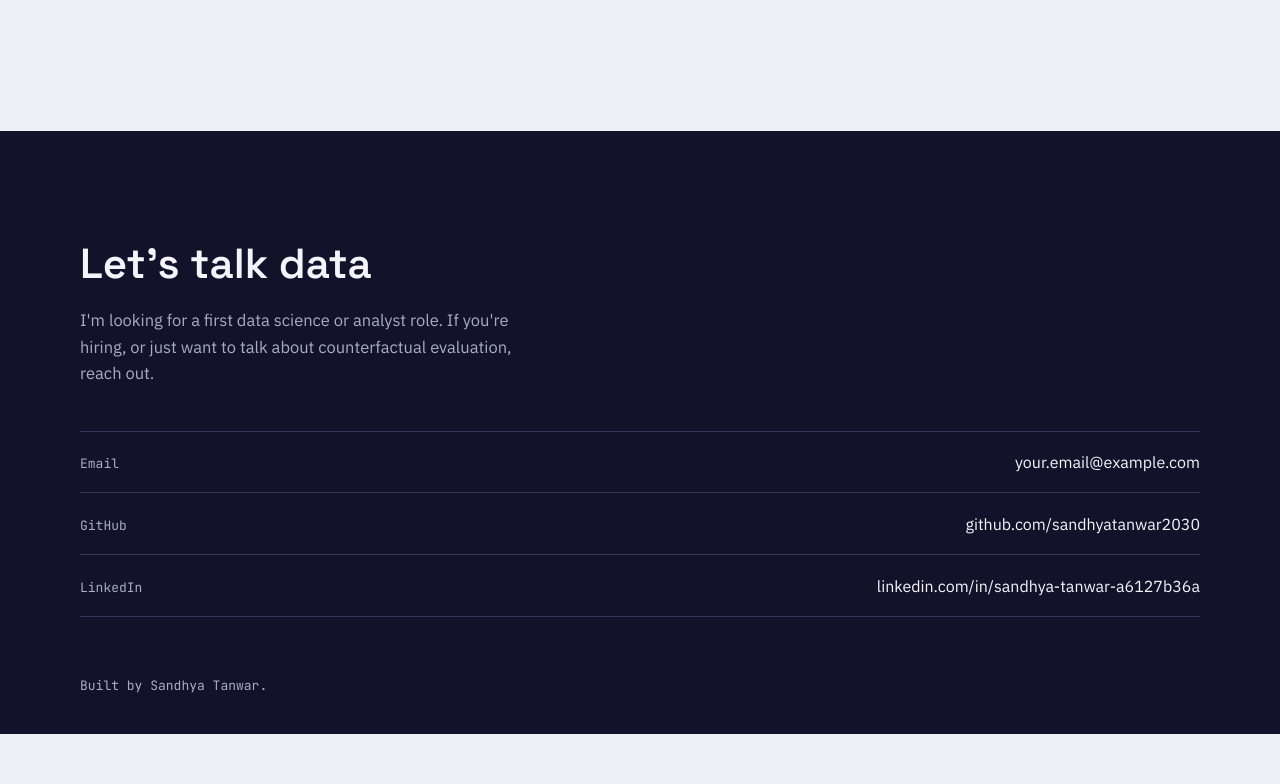
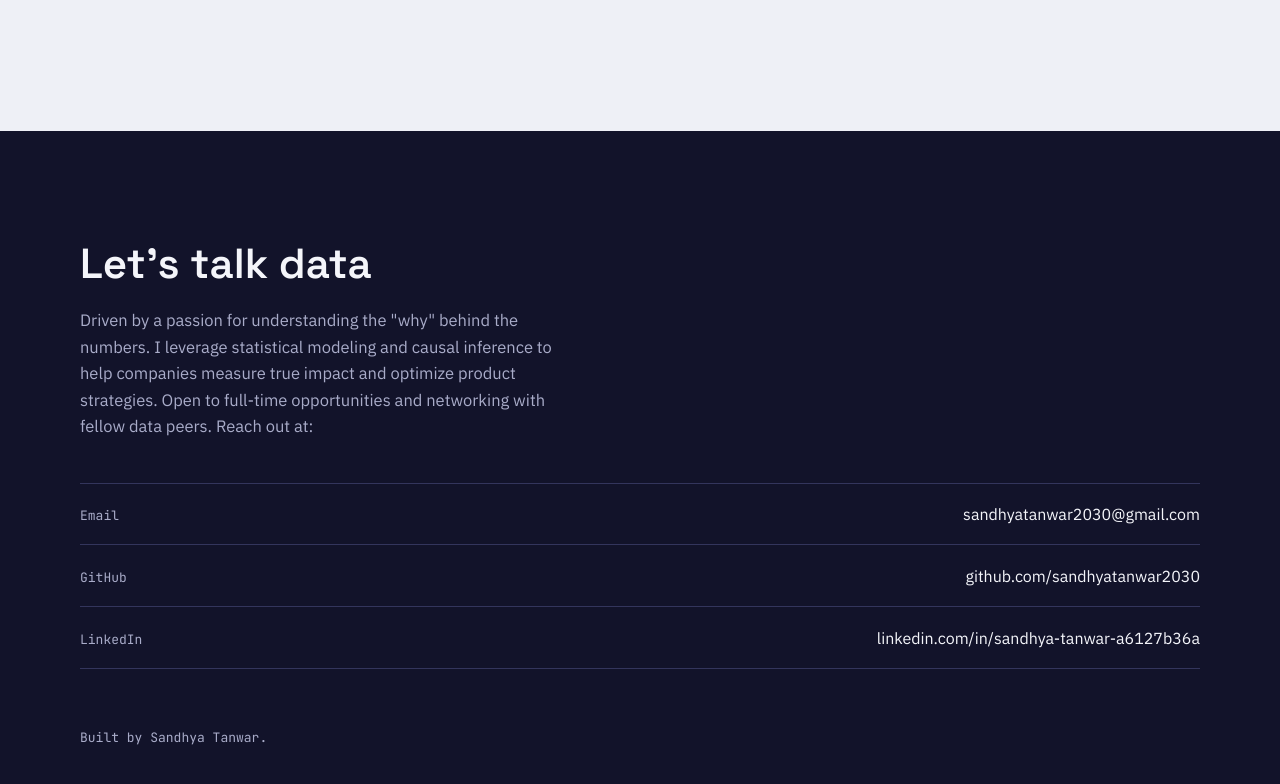
Before and after one commit to sandhyatanwar2030/Portfolio-site-, a React (Vite) app: page / in a window 1280 px wide. Shown: the part 3608-4392 px from the top of the page. Before the commit the page ends 4342 px from the top, so only its background shows below. Built offline with nearby package versions, Linux system fonts and the light colour scheme.

Commit message:
Contact.jsx

```diff
--- a/src/components/Contact.jsx
+++ b/src/components/Contact.jsx
@@ -1,7 +1,7 @@
 import './Contact.css'
 
 const links = [
-  { label: 'Email', value: 'your.email@example.com', href: 'mailto:your.email@example.com' },
+  { label: 'Email', value: 'sandhyatanwar2030@gmail.com', href: 'mailto:sandhyatanwar2030@gmail.com' },
   { label: 'GitHub', value: 'github.com/sandhyatanwar2030', href: 'https://github.com/sandhyatanwar2030' },
   {
     label: 'LinkedIn',
@@ -16,8 +16,8 @@ export default function Contact() {
       <div className="contact__inner">
         <h2 className="contact__heading">Let's talk data</h2>
         <p className="contact__body">
-          I'm looking for a first data science or analyst role. If you're hiring, or just
-          want to talk about counterfactual evaluation, reach out.
+          Driven by a passion for understanding the "why" behind the numbers. I leverage statistical modeling and causal inference to help companies measure true impact and optimize product strategies. Open to full-time opportunities and networking with fellow data peers.
+          Reach out at:
         </p>
         <div className="contact__links">
           {links.map((l) => (
```
